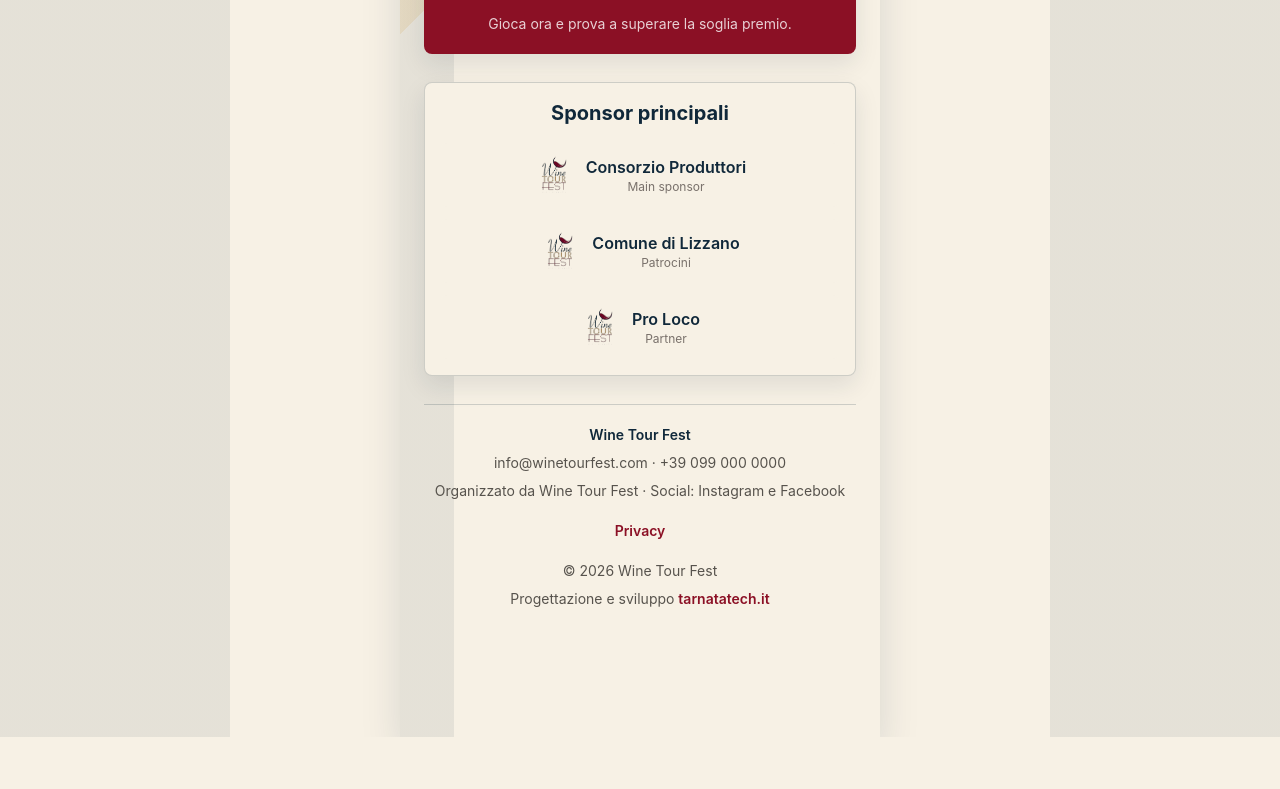
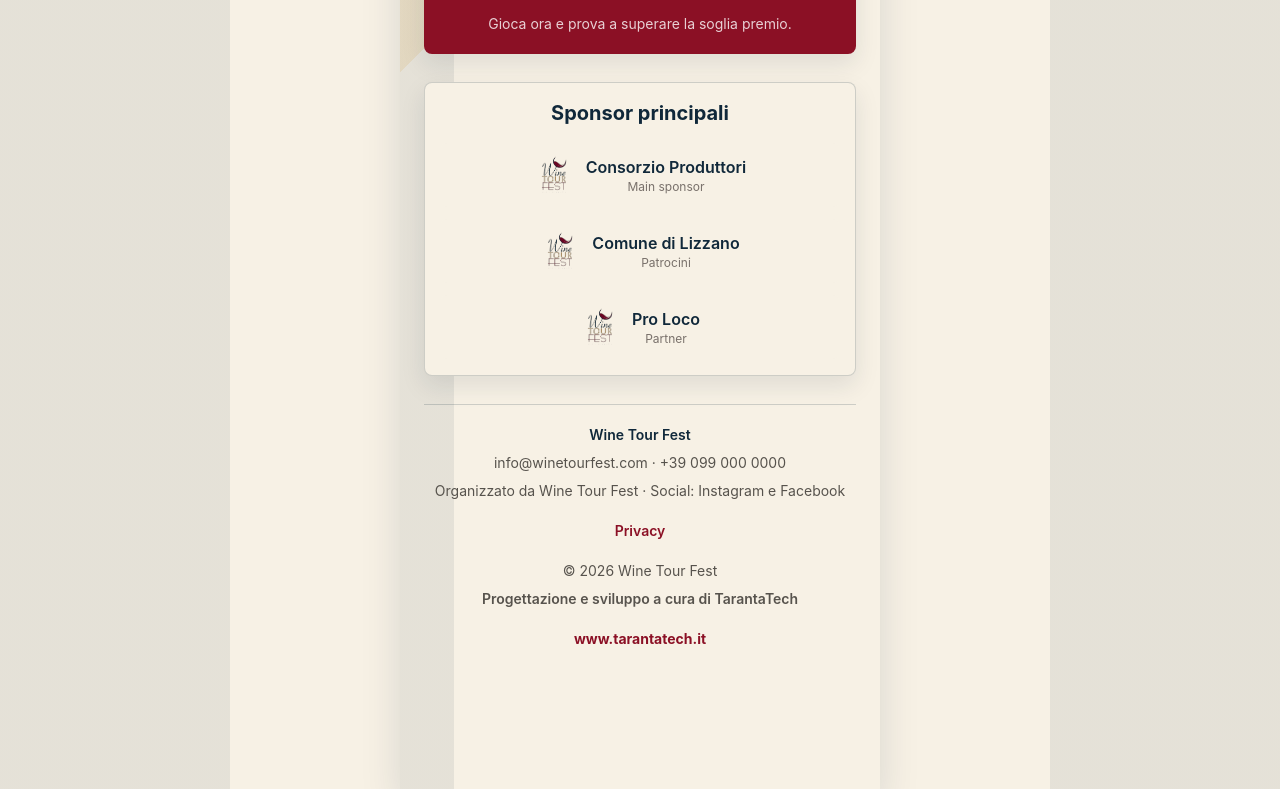
Before and after one commit to Gladfiathor90/wine-tour-fest, a React (Vite) app: page / in a window 1280 px wide. Shown: the part 3332-4121 px from the top of the page. Before the commit the page ends 4069 px from the top, so only its background shows below. Built offline with nearby package versions, Linux system fonts and the light colour scheme; no server answers.

Commit message:
Fix TarantaTech footer credit

```diff
--- a/src/pages/public/HomePage.tsx
+++ b/src/pages/public/HomePage.tsx
@@ -124,12 +124,10 @@
         <p>Organizzato da Wine Tour Fest · Social: Instagram e Facebook</p>
         <Link className="inline-flex min-h-11 items-center font-semibold text-wine-700" to={publicRoutes.privacy}>Privacy</Link>
         <p>© 2026 Wine Tour Fest</p>
-        <p>
-          Progettazione e sviluppo{' '}
-          <a className="font-semibold text-wine-700" href="https://tarnatatech.it" target="_blank" rel="noreferrer">
-            tarnatatech.it
-          </a>
-        </p>
+        <p className="font-semibold">Progettazione e sviluppo a cura di TarantaTech</p>
+        <a className="inline-flex min-h-11 items-center font-bold text-wine-700" href="http://www.tarantatech.it" target="_blank" rel="noreferrer">
+          www.tarantatech.it
+        </a>
       </footer>
     </div>
   )
```
